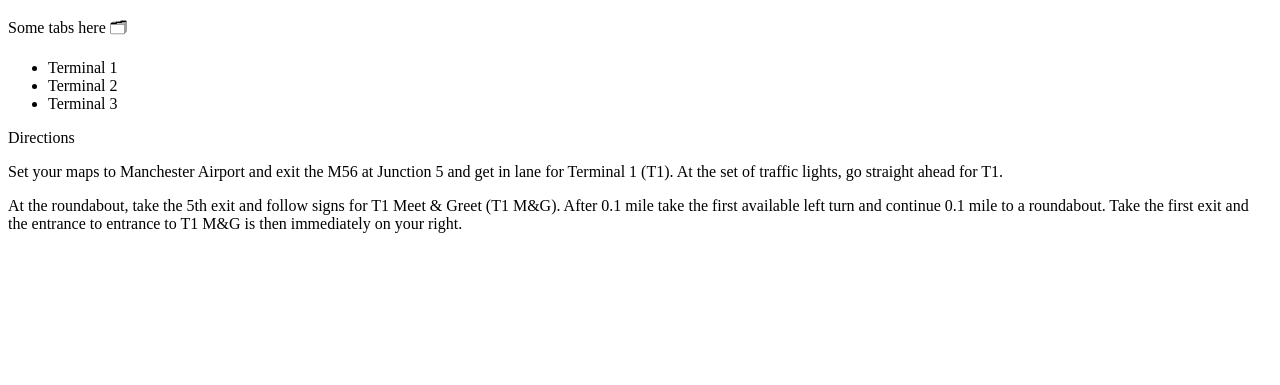
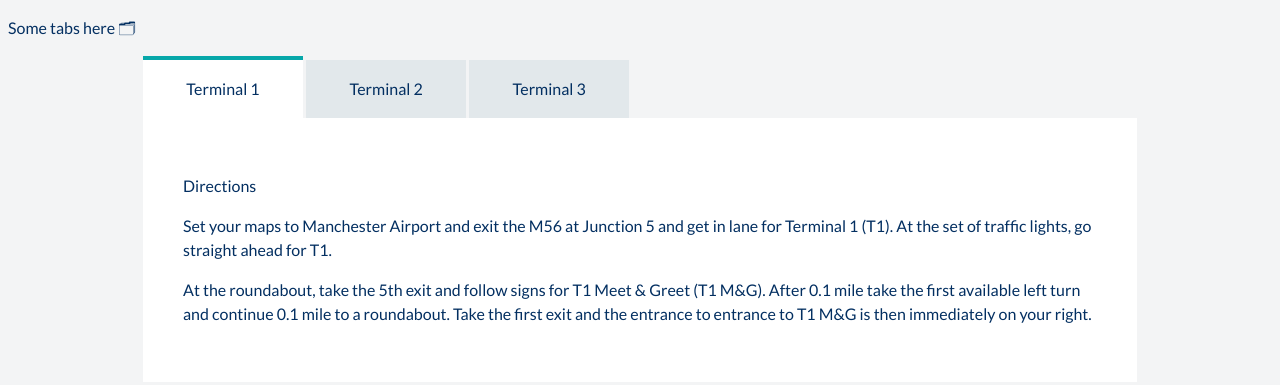
Before and after one commit to lukemoody/ccl-tabs, a plain HTML site: page index.html in a window 1280 px wide. Drawn offline with Linux system fonts and the light colour scheme.

Commit message:
Laying down the foundations.

```diff
--- a/index.html
+++ b/index.html
@@ -12,17 +12,33 @@
 
 		<p>Some tabs here 🗂</p>
 
-		<ul class="tab-list">
-			<li>Terminal 1</li>
-			<li>Terminal 2</li>
-			<li>Terminal 3</li>
-		</ul>
+		<div class="tab-container"><!-- tab-container : BEGIN -->
 
-		<div class="tab-panel">
-			<p>Directions</p>
-			<p>Set your maps to Manchester Airport and exit the M56 at Junction 5 and get in lane for Terminal 1 (T1).  At the set of traffic lights, go straight ahead for T1.</p>
-			<p>At the roundabout, take the 5th exit and follow signs for T1 Meet & Greet (T1 M&G). After 0.1 mile take the first available left turn and continue 0.1 mile to a roundabout. Take the first exit and the entrance to entrance to T1 M&G is then immediately on your right.</p>
-		</div>
+			<ul class="tab-list"><!-- tab-list : BEGIN -->
+				<li class="active"><a href="#1">Terminal 1</a></li>
+				<li><a href="#2">Terminal 2</a></li>
+				<li><a href="#3">Terminal 3</a></li>
+			</ul><!-- tab-list : END -->
+
+			<div id="1" class="tab-panel active">
+				<p>Directions</p>
+				<p>Set your maps to Manchester Airport and exit the M56 at Junction 5 and get in lane for Terminal 1 (T1).  At the set of traffic lights, go straight ahead for T1.</p>
+				<p>At the roundabout, take the 5th exit and follow signs for T1 Meet & Greet (T1 M&G). After 0.1 mile take the first available left turn and continue 0.1 mile to a roundabout. Take the first exit and the entrance to entrance to T1 M&G is then immediately on your right.</p>
+			</div>
+
+			<div id="2" class="tab-panel">
+				<p>Directions</p>
+				<p>Set your maps to Manchester Airport and exit the M56 at Junction 5 and get in lane for Terminal 1 (T1).  At the set of traffic lights, go straight ahead for T1.</p>
+				<p>At the roundabout, take the 5th exit and follow signs for T1 Meet & Greet (T1 M&G). After 0.1 mile take the first available left turn and continue 0.1 mile to a roundabout. Take the first exit and the entrance to entrance to T1 M&G is then immediately on your right.</p>
+			</div>
+
+			<div id="3" class="tab-panel">
+				<p>Directions</p>
+				<p>Set your maps to Manchester Airport and exit the M56 at Junction 5 and get in lane for Terminal 1 (T1).  At the set of traffic lights, go straight ahead for T1.</p>
+				<p>At the roundabout, take the 5th exit and follow signs for T1 Meet & Greet (T1 M&G). After 0.1 mile take the first available left turn and continue 0.1 mile to a roundabout. Take the first exit and the entrance to entrance to T1 M&G is then immediately on your right.</p>
+			</div>
+
+		</div><!-- tab-container : END -->
 
 	</body>
 </html>
--- a/style.css
+++ b/style.css
@@ -0,0 +1,67 @@
+/***** Fonts *****/
+
+@import url('https://fonts.googleapis.com/css?family=Lato');
+
+/***** Global *****/
+
+html{
+  font-family: 'Lato', sans-serif;
+  font-size: 16px;
+}
+
+body{
+  background-color: #F3F4F5;
+}
+
+/***** Typography *****/
+
+p{
+  color: #032F61;
+  line-height: 24px;
+}
+
+a{
+  color: #032F61;
+  text-decoration: none;
+}
+
+/***** Tabs *****/
+
+.tab-container{
+  display: block;
+  max-width: 994px;
+  margin: 0 auto;
+  background-color: #F3F4F5;
+}
+
+.tab-list{
+  padding: 0;
+  margin: 0;
+  width: 100%;
+}
+
+.tab-list li{
+  display: inline-block;
+  list-style-type: none;
+  min-width: 160px;
+  height: 58px;
+  line-height: 58px;
+  text-align: center;
+  /* float: left; */
+  background-color: #E2E8EB;
+}
+
+.tab-list li.active{
+  border-top: 4px solid #06A7A9;
+  background-color: #fff;
+}
+
+.tab-panel{
+  display: none;
+  background-color: #fff;
+  padding: 40px;
+}
+
+.tab-panel.active{
+  display: block;
+}
```
